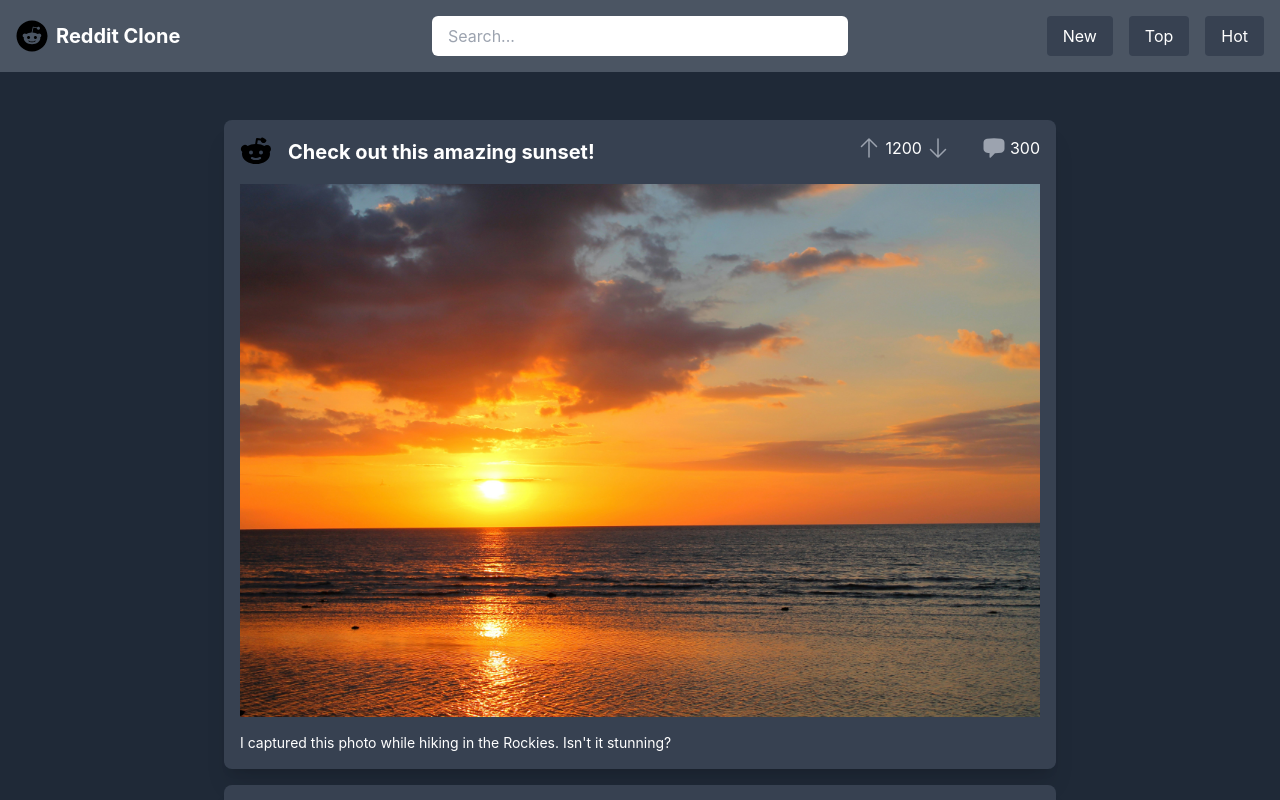
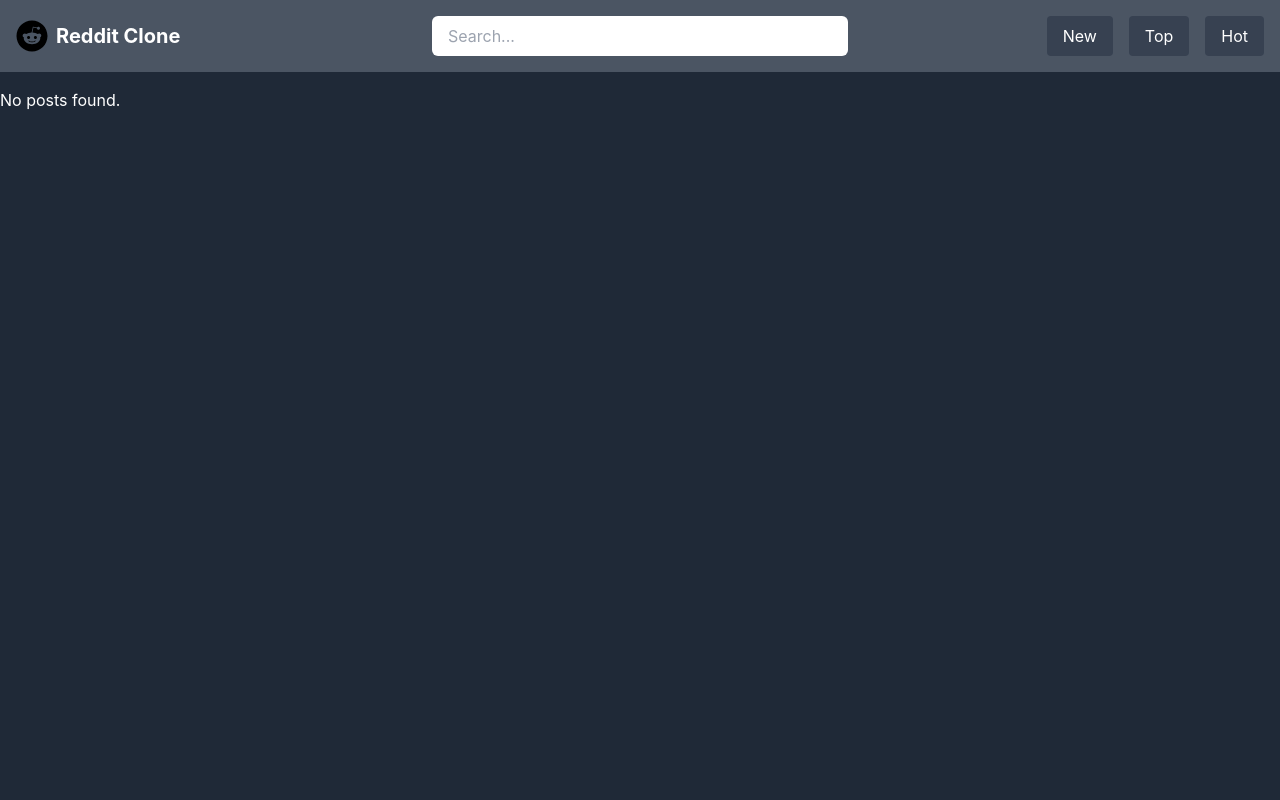
Before and after one commit to funky-duckling/Portfolio-Project---Reddit, a React (Vite) app: page /search in a window 1280 px wide. Shown: the top 800 px of the page. Built offline with nearby package versions, Linux system fonts and the light colour scheme.

Commit message:
Install redux and setup store and Slice, add searchPage and modify logic in SearchBar, Home, App, and main.jsx

```diff
--- a/src/App.jsx
+++ b/src/App.jsx
@@ -1,10 +1,15 @@
+import { BrowserRouter as Router, Route, Routes } from 'react-router-dom';
 import Home from './pages/Home';
+import SearchPage from './pages/SearchPage';
 
 const App = () => {
   return (
-    <div>
-      <Home />
-    </div>
+    <Router>
+      <Routes>
+        <Route path="/" element={<Home />} />
+        <Route path="/search" element={<SearchPage />} />
+      </Routes>
+    </Router>
   );
 };
 
--- a/src/components/SearchBar.jsx
+++ b/src/components/SearchBar.jsx
@@ -1,10 +1,24 @@
+import { useDispatch, useSelector } from 'react-redux';
+import { setSearchQuery } from '../redux/postsSlice';
+
 const SearchBar = () => {
+      // Get the searchQuery from the Redux store
+     const searchQuery = useSelector((state) => state.posts.searchQuery);
+     const dispatch = useDispatch();
+
+     // Handle the change of the search input
+     const handleSearchChange = (e) => {
+      dispatch(setSearchQuery(e.target.value)); // Update the search query in the Redux store
+  };
+
     return (
         <div className="flex justify-center">
             <input
                 type="text"
                 placeholder="Search..."
-                className="px-4 py-2 rounded-md w-full"
+                value={searchQuery} // Set the input value to the searchQuery from Redux store
+                onChange={handleSearchChange} // Dispatch the action to update searchQuery in Redux store
+                className="px-4 py-2 rounded-md w-full text-black"
             />
         </div>
     );
--- a/src/main.jsx
+++ b/src/main.jsx
@@ -1,10 +1,14 @@
 import { StrictMode } from 'react';
 import { createRoot } from 'react-dom/client';
+import { Provider } from 'react-redux';
 import './index.css';
 import App from './App.jsx';
+import store from './redux/store';
 
 createRoot(document.getElementById('root')).render(
   <StrictMode>
-    <App />
-  </StrictMode>,
-)
+    <Provider store={store}>
+      <App />
+    </Provider>
+  </StrictMode>
+);
--- a/src/pages/Home.jsx
+++ b/src/pages/Home.jsx
@@ -1,16 +1,30 @@
+import { useSelector } from 'react-redux';
 import NavBar from '../components/NavBar';
 import sampleData from '../components/sampleData';
 import Card from '../components/Card';
 
 const Home = () => {
+  // Get the searchQuery from Redux store
+  const searchQuery = useSelector((state) => state.posts.searchQuery);
+
+  // Filter posts based on the search query
+  const filteredPosts = sampleData.filter((post) =>
+    post.title.toLowerCase().includes(searchQuery.toLowerCase())
+  );
+
   return (
     <div>
       <NavBar />
       <main className="max-w-4xl mx-auto px-4 py-8">
         <div>
-          {sampleData.map((post) => (
-            <Card key={post.id} post={post} />
-          ))}
+          {/* Map over filtered posts instead of sampleData */}
+          {filteredPosts.length > 0 ? (
+            filteredPosts.map((post) => (
+              <Card key={post.id} post={post} />
+            ))
+          ) : (
+            <p className="text-white">No posts found.</p>
+          )}
         </div>
       </main>
     </div>
--- /dev/null
+++ b/src/pages/SearchPage.jsx
@@ -0,0 +1,33 @@
+import { useSelector } from 'react-redux';
+import NavBar from '../components/NavBar';
+import Card from '../components/Card';
+
+const SearchPage = () => {
+  // Get the search query from the Redux store
+  const searchQuery = useSelector((state) => state.posts.searchQuery);
+  const posts = useSelector((state) => state.posts.posts); // Assuming posts are in Redux
+
+  // Filter posts based on the search query
+  const filteredPosts = posts.filter((post) =>
+    post.title.toLowerCase().includes(searchQuery.toLowerCase())
+  );
+
+  return (
+    <div className="search-page">
+      <NavBar />
+
+      {/* Display the filtered posts */}
+      <div className="post-list mt-4">
+        {filteredPosts.length > 0 ? (
+          filteredPosts.map((post) => (
+            <Card key={post.id} post={post} /> // Render the Card component for each post
+          ))
+        ) : (
+          <p className="text-white">No posts found.</p>
+        )}
+      </div>
+    </div>
+  );
+};
+
+export default SearchPage;
--- /dev/null
+++ b/src/redux/postsSlice.js
@@ -0,0 +1,20 @@
+import { createSlice } from '@reduxjs/toolkit';
+
+const postsSlice = createSlice({
+  name: 'posts',
+  initialState: {
+    posts: [], // Your posts array
+    searchQuery: '', // Track the search query here
+  },
+  reducers: {
+    setSearchQuery: (state, action) => {
+      state.searchQuery = action.payload; // Update the search query
+    },
+    setPosts: (state, action) => {
+      state.posts = action.payload; // Update posts when fetched from an API or other source
+    },
+  },
+});
+
+export const { setSearchQuery, setPosts } = postsSlice.actions;
+export default postsSlice.reducer;
--- /dev/null
+++ b/src/redux/store.js
@@ -0,0 +1,10 @@
+import { configureStore } from '@reduxjs/toolkit';
+import postsReducer from './postsSlice';
+
+const store = configureStore({
+  reducer: {
+    posts: postsReducer,
+  },
+});
+
+export default store;
```
